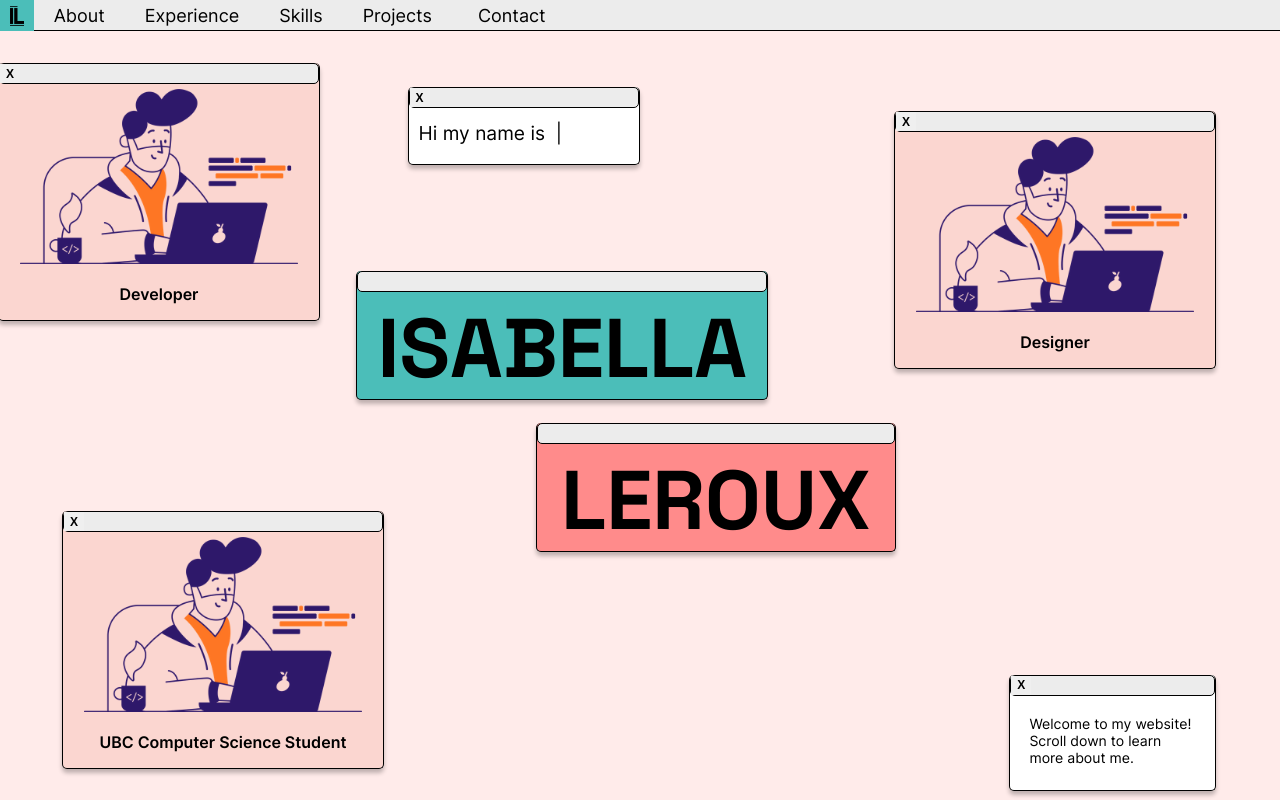
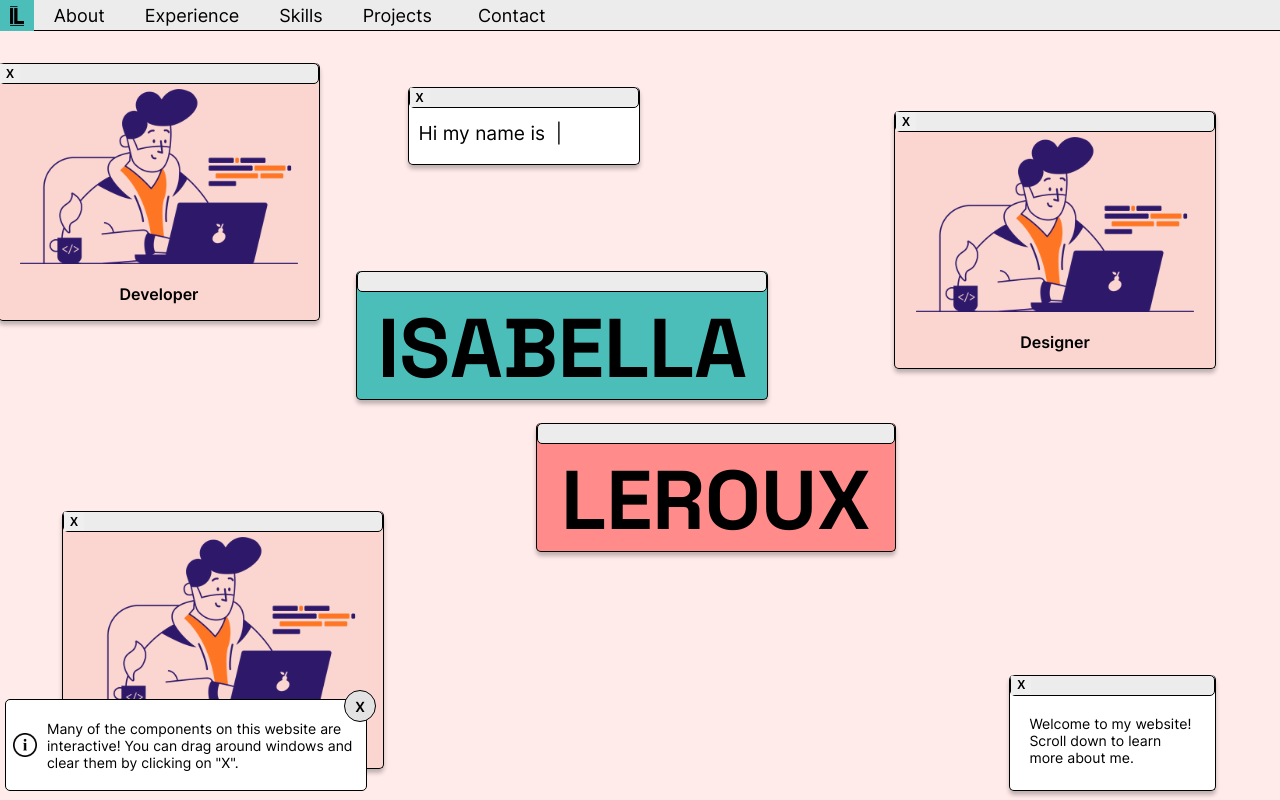
Before and after one commit to isa-leroux448/personal-website-v2, a React (Create React App) app: page / in a window 1280 px wide. Built offline with nearby package versions, Linux system fonts and the light colour scheme.

Commit message:
single notification

```diff
--- a/src/App.jsx
+++ b/src/App.jsx
@@ -41,10 +41,10 @@ function App() {
         allowTouchMove={false}
         onSlideChange={() => setCurrentSlide(swiperRef.current?.activeIndex)}
       >
-        <SwiperSlide style={{height:"100vh"}}><About /></SwiperSlide>
+        <SwiperSlide style={{height:"100vh"}}><About swiperIndex={currentSlide}/></SwiperSlide>
         <SwiperSlide style={{height:"100vh"}}><Experience swiperIndex={currentSlide}/></SwiperSlide>
         <SwiperSlide style={{height:"100vh"}}><Skills /></SwiperSlide>
-        <SwiperSlide style={{height:"100vh"}}><Projects /></SwiperSlide>
+        <SwiperSlide style={{height:"100vh"}}><Projects swiperIndex={currentSlide}/></SwiperSlide>
       </Swiper>
     </div>
   );
--- a/src/about/About.jsx
+++ b/src/about/About.jsx
@@ -3,10 +3,19 @@ import './styles.css';
 import Name from './Name'
 import Welcome from './Welcome';
 import Card from './Card';
-import { useState } from 'react';
+import { useState, useEffect } from 'react';
+import Notification from '../components/Notification';
 
-const About = () => {
+const About = ({swiperIndex}) => {
     const [currentZIndex, setCurrentZIndex] = useState(0);
+    const [isCurrentSlide, setIsCurrentSlide] = useState(false);
+    const [isFirstTime, setIsFirstTime] = useState(0);
+    useEffect (() => {
+        setIsCurrentSlide(swiperIndex === 0);
+        if (swiperIndex === 0) {
+            setIsFirstTime(isFirstTime + 1);
+        }
+    }, [swiperIndex])
     return (
         <div className='background'>
             <Intro currentZ={currentZIndex} setCurrentZ={setCurrentZIndex} />
@@ -16,6 +25,7 @@ const About = () => {
             <Card text="Developer" top="4%" right="75%" currentZ={currentZIndex} setCurrentZ={setCurrentZIndex}/>
             <Card text="UBC Computer Science Student" top="60%" right="70%" currentZ={currentZIndex} setCurrentZ={setCurrentZIndex}/>
             <Card text="Designer" top="10%" right="5%" currentZ={currentZIndex} setCurrentZ={setCurrentZIndex}/>
+            {isCurrentSlide && isFirstTime < 2 &&(<Notification />)}
         </div>
     )
 }
--- a/src/components/Notification.jsx
+++ b/src/components/Notification.jsx
@@ -1,14 +1,17 @@
 import { motion } from "framer-motion"
 import '../styles.css';
+import { useState } from "react";
 
 const Notification = () => {
+    const [isHidden, setIsHidden] = useState(false);
+    if (!isHidden) {
         return (
             <motion.div
             initial={{ x: '-100vw' }}
             animate={{ x: 0 }}
-        transition={{ duration: 0.5, delay: 1 }}
+            transition={{ duration: 0.5, delay: 0.5 }}
             className="notification-container">
-        <div className="notification-exit">
+            <div className="notification-exit" onClick={() => setIsHidden(true)}>
                 <p className="notification-exit-text">X</p>
             </div>
             <img src={require(`../assets/info.png`)} className="notification-info"/>
@@ -16,5 +19,6 @@ const Notification = () => {
             </motion.div>
         )
     }
+}
 
 export default Notification;
--- a/src/experience/Experience.jsx
+++ b/src/experience/Experience.jsx
@@ -7,12 +7,16 @@ import Folder from '../components/Folder';
 import Notification from '../components/Notification';
 
 const Experience = ({swiperIndex}) => {
-    useEffect (() => {
-        setIsCurrentSlide(swiperIndex === 1);
-    }, [swiperIndex])
     const [currentZIndex, setCurrentZIndex] = useState(0);
     const [items, setItems] = useState(jobs);
     const [isCurrentSlide, setIsCurrentSlide] = useState(false);
+    const [isFirstTime, setIsFirstTime] = useState(0);
+    useEffect (() => {
+        setIsCurrentSlide(swiperIndex === 1);
+        if (swiperIndex === 1) {
+            setIsFirstTime(isFirstTime + 1);
+        }
+    }, [swiperIndex])
     return (
         <div className='background'>
             <SectionTitle title="EXPERIENCE" color="#4BBEB9" setCurrentZ={setCurrentZIndex} currentZ={currentZIndex} top="5%" right="60%" />
@@ -20,7 +24,7 @@ const Experience = ({swiperIndex}) => {
                 <JobCard currentZ={currentZIndex} setCurrentZ={setCurrentZIndex} job={item} allJobs={items} setJobs={setItems}/>
             ))}
             <Folder setCurrentZ={setCurrentZIndex} currentZ={currentZIndex} items={items} setItems={setItems} file="text-file" folderTitle="Volunteer positions"/>
-            {isCurrentSlide && (<Notification />)}
+            {isCurrentSlide && isFirstTime < 2 &&(<Notification />)}
         </div>
     )
 }
--- a/src/projects/Projects.jsx
+++ b/src/projects/Projects.jsx
@@ -1,20 +1,30 @@
 import SectionTitle from '../components/SectionTitle';
 import './styles.css';
-import { useState } from 'react';
+import { useState, useEffect } from 'react';
 import VideoPlayer from './VideoPlayer';
 import { videoFolders } from './video-folders';
 import Folder from '../components/Folder';
 import { web_projects } from './web-projects';
+import Notification from '../components/Notification';
 
-const Projects = () => {
+const Projects = ({swiperIndex}) => {
     const [currentZIndex, setCurrentZIndex] = useState(0);
     const [items, setItems] = useState(videoFolders);
+    const [isCurrentSlide, setIsCurrentSlide] = useState(false);
+    const [isFirstTime, setIsFirstTime] = useState(0);
+    useEffect (() => {
+        setIsCurrentSlide(swiperIndex === 3);
+        if (swiperIndex === 3) {
+            setIsFirstTime(isFirstTime + 1);
+        }
+    }, [swiperIndex])
     return (
         <div className='background'>
             <SectionTitle title="PROJECTS" color="#4BBEB9" setCurrentZ={setCurrentZIndex} currentZ={currentZIndex} top="4%" right="5%"/>
             {items[0].show && (<VideoPlayer setCurrentZ={setCurrentZIndex} currentZ={currentZIndex} items={web_projects} playerFiles={items} setItems={setItems} index={0} />)}
             {items[1].show && (<VideoPlayer setCurrentZ={setCurrentZIndex} currentZ={currentZIndex} items={web_projects} playerFiles={items} setItems={setItems} index={1} />)}
             <Folder setCurrentZ={setCurrentZIndex} currentZ={currentZIndex} items={items} setItems={setItems} file="project-folder" folderTitle="Projects"/>
+            {isCurrentSlide && isFirstTime < 2 &&(<Notification />)}
         </div>
     )
 }
--- a/src/styles.css
+++ b/src/styles.css
@@ -150,6 +150,7 @@
   display: flex;
   align-items: center;
   padding: 5px;
+  z-index: 100;
 }
 
 .notification-exit {
@@ -160,7 +161,7 @@
   background-color: #e3e3e3;
   width: 30px;
   height: 30px;
-  left: -10px;
+  right: -10px;
   top: -10px;
   justify-content: center;
   border: 1px solid black;
```
Lines whose indentation alone changed are shown as unchanged.
